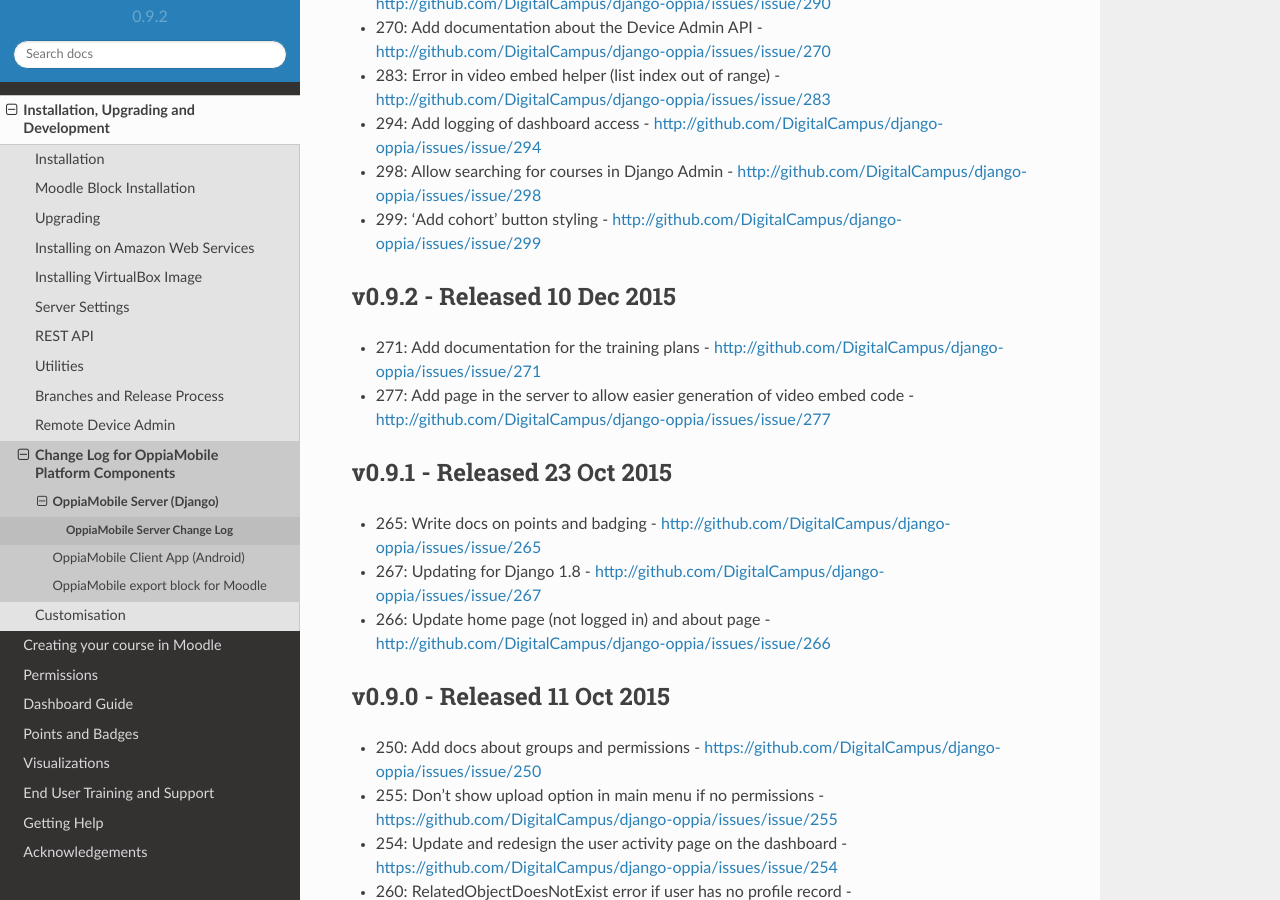
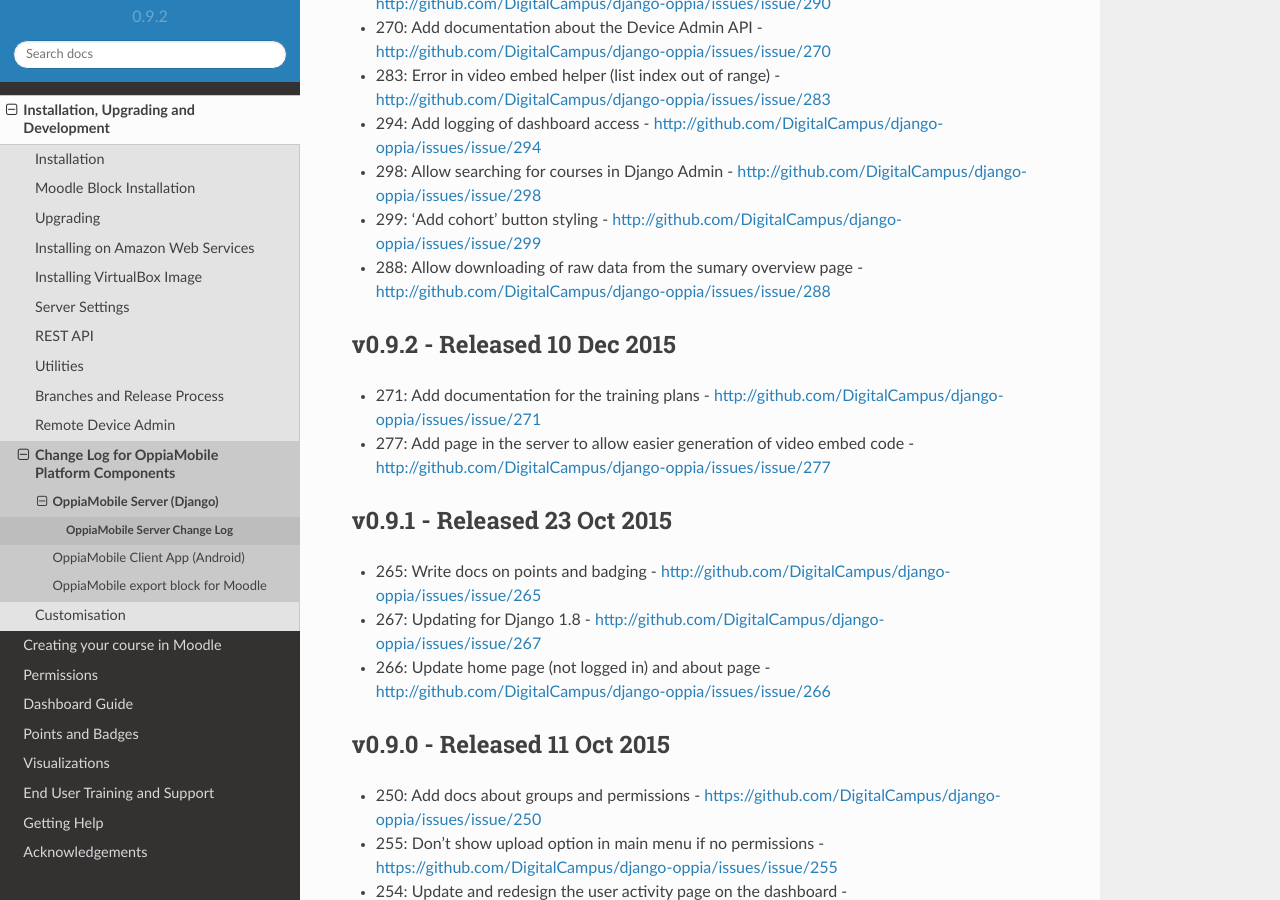
Before and after one commit to DigitalCampus/django-oppia, a Sphinx documentation site: the page built from docs/dev/changelog_server.rst, in a window 1280 px wide and 900 px high, scrolled down 344 px. Built offline with Sphinx 7.4.7 and the Read the Docs theme 2.0.0, drawn with Linux system fonts in a browser that asks for light colours; pages that are not in the unit, such as notebooks, are missing from menus; the version number is read from the project's files by our own code.

Commit message:
288: Allow downloading of raw data from the sumary overview page
Task-Url: http://github.com/DigitalCampus/django-oppia/issues/issue/288

```diff
--- a/docs/dev/changelog_server.rst
+++ b/docs/dev/changelog_server.rst
@@ -13,6 +13,7 @@
 * 294: Add logging of dashboard access - http://github.com/DigitalCampus/django-oppia/issues/issue/294
 * 298: Allow searching for courses in Django Admin - http://github.com/DigitalCampus/django-oppia/issues/issue/298
 * 299: 'Add cohort' button styling - http://github.com/DigitalCampus/django-oppia/issues/issue/299
+* 288: Allow downloading of raw data from the sumary overview page - http://github.com/DigitalCampus/django-oppia/issues/issue/288
 
 .. _serverv0.9.2:
 
```
